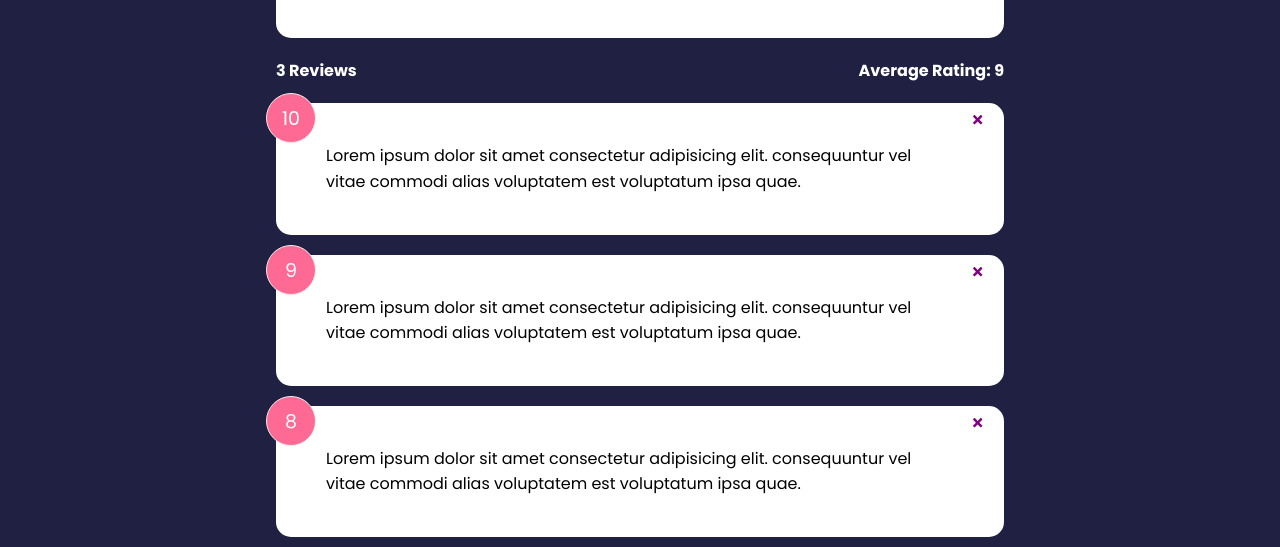
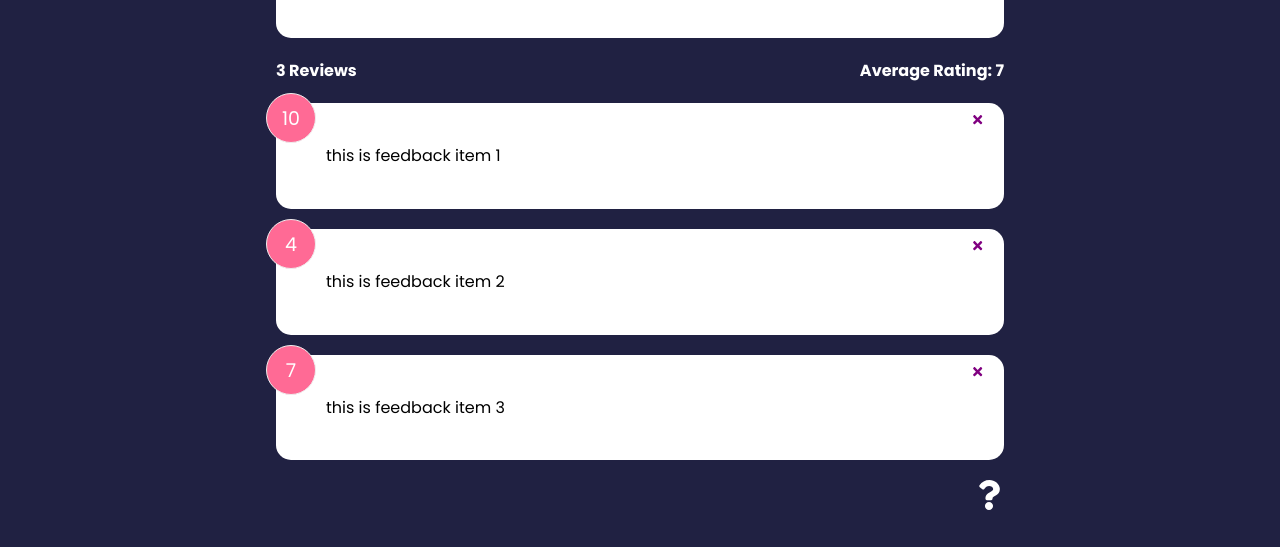
Before and after one commit to RicardoNogueira01/feedback-app, a React (Create React App) app: page / in a window 1280 px wide. Shown: the part 341-888 px from the top of the page. After the commit the page ends 859 px from the top, so only its background shows below. Built offline with nearby package versions, Linux system fonts and the light colour scheme.

Commit message:
add global state with useContext, moving functions to context

```diff
--- a/src/App.js
+++ b/src/App.js
@@ -1,29 +1,16 @@
-import { v4 as uuidv4 } from 'uuid';
 import { BrowserRouter as Router, Route, Routes } from 'react-router-dom';
-import React, { useState } from 'react';
+import React from 'react';
 import Header from './components/Header';
-import FeedbackData from './data/FeedbackData';
 import FeedbackList from './components/FeedbackList';
 import FeedbackStats from './components/FeedbackStats';
 import FeedbackForm from './components/FeedbackForm';
 import AboutPage from './pages/AboutPage';
 import AboutIconLink from './components/AboutIconLink';
+import { FeedbackProvider } from './context/FeedbackContext';
 
 function App() {
-	const [feedback, setFeedback] = useState(FeedbackData);
-
-	const deleteFeedback = (id) => {
-		if (window.confirm(`Are you sure you want to delete the item with the id: ${id} `)) {
-			setFeedback(feedback.filter((item) => item.id !== id));
-		}
-	};
-
-	const addFeedback = (newFeedback) => {
-		newFeedback.id = uuidv4();
-		setFeedback([newFeedback, ...feedback]);
-	};
-
 	return (
+		<FeedbackProvider>
 			<Router>
 				<Header />
 				<div className='container'>
@@ -33,9 +20,9 @@
 							path='/'
 							element={
 								<>
-								<FeedbackForm handleAdd={addFeedback} />
-								<FeedbackStats feedback={feedback} />
-								<FeedbackList feedback={feedback} handleDelete={deleteFeedback} />
+									<FeedbackForm />
+									<FeedbackStats />
+									<FeedbackList />
 									<AboutIconLink />
 								</>
 							}></Route>
@@ -43,6 +30,7 @@
 					</Routes>
 				</div>
 			</Router>
+		</FeedbackProvider>
 	);
 }
 
--- a/src/components/FeedbackForm.jsx
+++ b/src/components/FeedbackForm.jsx
@@ -1,14 +1,16 @@
-import { useState } from 'react';
-
+import { useState, useContext } from 'react';
 import Card from './Card';
 import Button from './shared/Button';
 import RatingSelect from './RatingSelect';
+import FeedbackContext from '../context/FeedbackContext';
 
-function FeedbackForm({ handleAdd }) {
+function FeedbackForm() {
 	const [text, setText] = useState('');
 	const [rating, setRating] = useState(10);
 	const [btnDisabled, setBtnDisabled] = useState(true);
 	const [message, setMessage] = useState('');
+
+	const { addFeedback } = useContext(FeedbackContext);
 
 	const handleTextChange = (e) => {
 		if (text === '') {
@@ -31,7 +33,7 @@
 				rating,
 			};
 
-			handleAdd(newFeedback);
+			addFeedback(newFeedback);
 			setText('');
 		}
 	};
--- a/src/components/FeedbackItem.jsx
+++ b/src/components/FeedbackItem.jsx
@@ -1,14 +1,17 @@
 import PropTypes from 'prop-types';
+import { useContext } from 'react';
 import { FaTimes } from 'react-icons/fa';
 import Card from './Card';
+import FeedbackContext from '../context/FeedbackContext';
 
-function FeedbackItem({ item: { id, rating, text }, handleDelete }) {
+function FeedbackItem({ item: { id, rating, text } }) {
+	const { deleteFeedback } = useContext(FeedbackContext);
 	return (
 		<Card>
 			<div className='num-display'>{rating}</div>
 			<button
 				onClick={() => {
-					handleDelete(id);
+					deleteFeedback(id);
 				}}
 				className='close'>
 				<FaTimes color='purple' />
--- a/src/components/FeedbackList.jsx
+++ b/src/components/FeedbackList.jsx
@@ -1,8 +1,12 @@
 import { motion, AnimatePresence } from 'framer-motion';
-import PropTypes from 'prop-types';
+import { useContext } from 'react';
+// import PropTypes from 'prop-types';
 import FeedbackItem from './FeedbackItem';
+import FeedbackContext from '../context/FeedbackContext';
 
-function FeedbackList({ feedback, handleDelete }) {
+function FeedbackList() {
+	const { feedback } = useContext(FeedbackContext);
+
 	if (!feedback || feedback.length === 0) {
 		return <p>No feedback yet</p>;
 	}
@@ -12,7 +16,7 @@
 			<AnimatePresence>
 				{feedback.map((item) => (
 					<motion.div key={item.id} initial={{ opacity: 0 }} animate={{ opacity: 1 }} exit={{ opacity: 0 }}>
-						<FeedbackItem key={item.id} item={item} handleDelete={handleDelete} />
+						<FeedbackItem key={item.id} item={item} />
 					</motion.div>
 				))}
 			</AnimatePresence>
@@ -20,14 +24,14 @@
 	);
 }
 
-FeedbackList.propTypes = {
-	feedback: PropTypes.arrayOf(
-		PropTypes.shape({
-			id: PropTypes.number.isRequired,
-			text: PropTypes.string.isRequired,
-			rating: PropTypes.number.isRequired,
-		})
-	),
-};
+// FeedbackList.propTypes = {
+// 	feedback: PropTypes.arrayOf(
+// 		PropTypes.shape({
+// 			id: PropTypes.number.isRequired,
+// 			text: PropTypes.string.isRequired,
+// 			rating: PropTypes.number.isRequired,
+// 		})
+// 	),
+// };
 
 export default FeedbackList;
--- a/src/components/FeedbackStats.jsx
+++ b/src/components/FeedbackStats.jsx
@@ -1,7 +1,10 @@
-import React from 'react';
 import PropTypes from 'prop-types';
+import { useContext } from 'react';
+import FeedbackContext from '../context/FeedbackContext';
 
-function FeedbackStats({ feedback }) {
+function FeedbackStats() {
+	const { feedback } = useContext(FeedbackContext);
+
 	let average =
 		feedback.reduce((acc, cur) => {
 			return acc + cur.rating;
--- /dev/null
+++ b/src/context/FeedbackContext.js
@@ -0,0 +1,40 @@
+import { v4 as uuidv4 } from 'uuid';
+import { createContext, useState } from 'react';
+
+const FeedbackContext = createContext();
+
+export const FeedbackProvider = ({ children }) => {
+	const [feedback, setFeedback] = useState([
+		{
+			id: 1,
+			text: 'this is feedback item 1',
+			rating: 10,
+		},
+		{
+			id: 2,
+			text: 'this is feedback item 2',
+			rating: 4,
+		},
+		{
+			id: 3,
+			text: 'this is feedback item 3',
+			rating: 7,
+		},
+	]);
+
+	const addFeedback = (newFeedback) => {
+		newFeedback.id = uuidv4();
+		setFeedback([newFeedback, ...feedback]);
+	};
+
+	const deleteFeedback = (id) => {
+		if (window.confirm(`Are you sure you want to delete the item with the id: ${id} `)) {
+			setFeedback(feedback.filter((item) => item.id !== id));
+		}
+	};
+
+	return (
+		<FeedbackContext.Provider value={{ feedback, deleteFeedback, addFeedback }}>{children}</FeedbackContext.Provider>
+	);
+};
+export default FeedbackContext;
```
Lines whose indentation alone changed are shown as unchanged.
